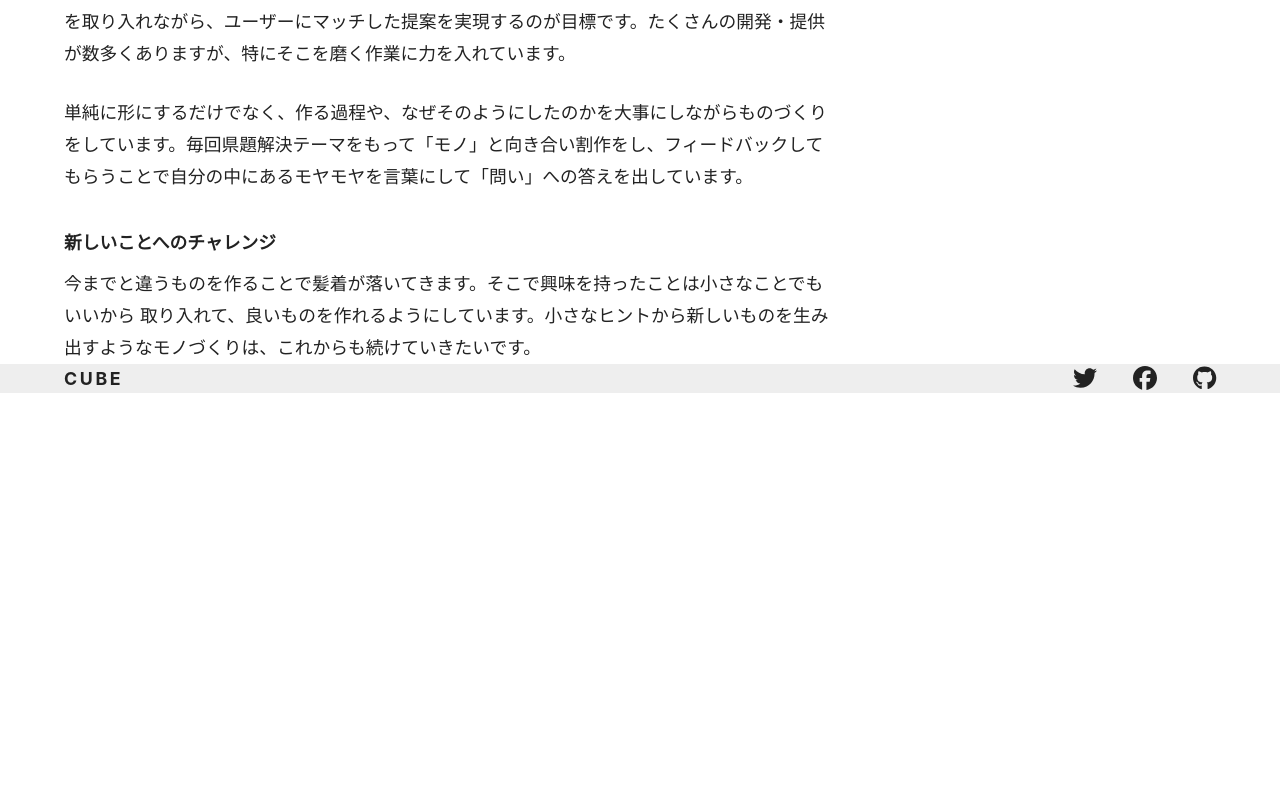
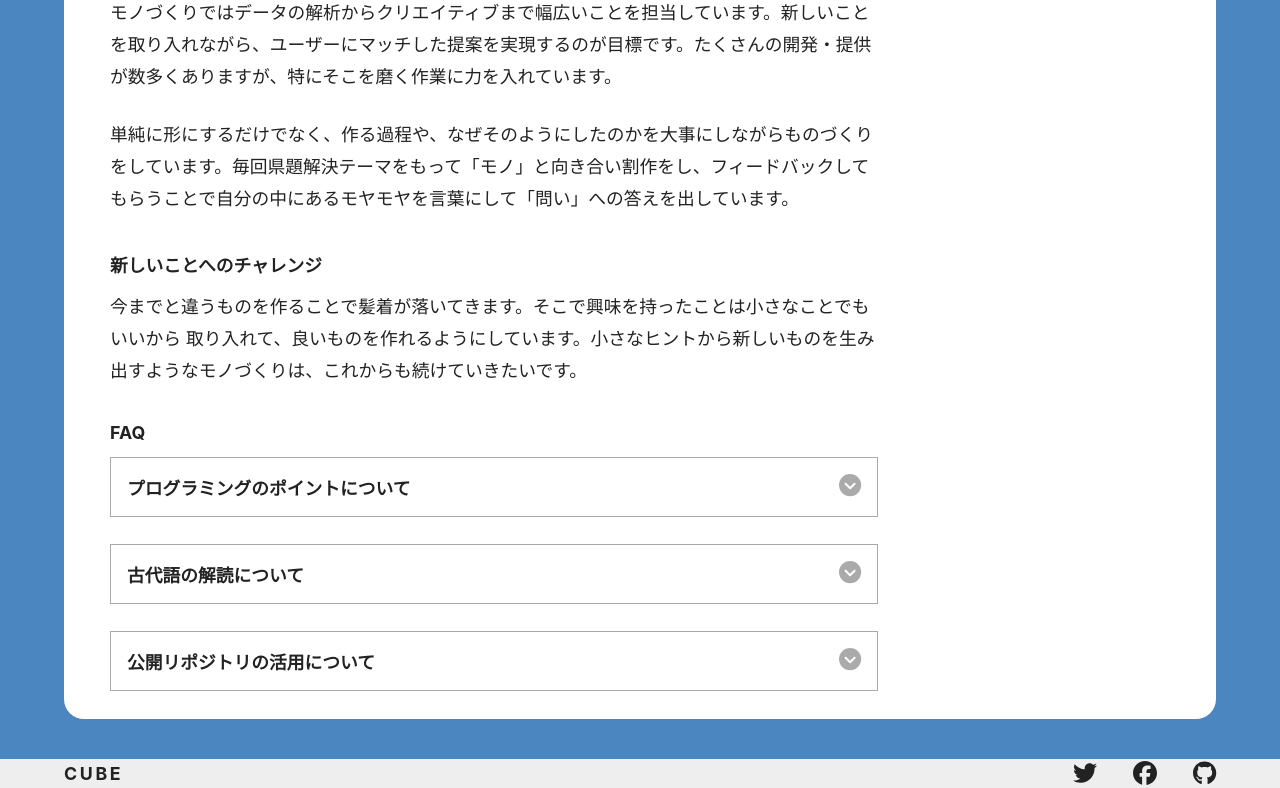
Before and after one commit to yoshipon-tech/practice-next-react, a Next.js app: page /about in a window 1280 px wide. Shown: the part 1241-2029 px from the top of the page. Before the commit the page ends 1634 px from the top, so only its background shows below. Built offline with nearby package versions, Linux system fonts and the light colour scheme.

Commit message:
作って学ぶNext.js\React Webサイト構築完了

```diff
--- /dev/null
+++ b/components/Accordion.tsx
@@ -0,0 +1,45 @@
+import { faCircleChevronDown } from "@fortawesome/free-solid-svg-icons";
+import { FontAwesomeIcon } from "@fortawesome/react-fontawesome";
+import { useRef, useState } from "react";
+import cssModule from "src/styles/accordion.module.css";
+
+type AccordionProps = {
+  heading: string;
+  children: React.ReactNode;
+};
+export default function Accordion({ heading, children }: AccordionProps) {
+  const [textIsOpen, setTextIsOpen] = useState(false);
+
+  const toggleText = () => {
+    setTextIsOpen((prev) => !prev);
+  };
+
+  const refText = useRef<HTMLDivElement>(null);
+
+  return (
+    <div className={textIsOpen ? cssModule.open : cssModule.close}>
+      <h3 className={cssModule.heading}>
+        <button onClick={toggleText}>
+          {heading}
+          <FontAwesomeIcon
+            icon={faCircleChevronDown}
+            className={cssModule.icon}
+          />
+        </button>
+      </h3>
+      <div
+        className={cssModule.text}
+        ref={refText}
+        style={
+          {
+            "--text-height": refText.current
+              ? `${refText.current.scrollHeight}px`
+              : "0px",
+          } as React.CSSProperties
+        }
+      >
+        <div className={cssModule.textInner}>{children}</div>
+      </div>
+    </div>
+  );
+}
--- /dev/null
+++ b/components/BlueFrame.tsx
@@ -0,0 +1,19 @@
+import Link from "next/link";
+import Container from "./Container";
+import cssModule from "src/styles/blueFrame.module.css";
+
+type BlueFrameProps = {
+  children: React.ReactNode;
+};
+
+export default function BlueFrame({ children }: BlueFrameProps) {
+  return (
+    <div className={cssModule.frame}>
+      <Container>{children}</Container>
+
+      <Link href="/blog" className={cssModule.sideBtn}>
+        Recent Blog Posts
+      </Link>
+    </div>
+  );
+}
--- /dev/null
+++ b/next-sitemap.config.js
@@ -0,0 +1,5 @@
+const config = {
+  siteUrl: "https://www.example.com",
+}
+
+module.exports = config
--- a/package.json
+++ b/package.json
@@ -5,6 +5,7 @@
   "scripts": {
     "dev": "next dev",
     "build": "next build",
+    "postBuild": "next-sitemap",
     "start": "next start",
     "lint": "next lint"
   },
@@ -19,6 +20,7 @@
     "html-to-text": "^9.0.5",
     "microcms-js-sdk": "^3.1.2",
     "next": "14.2.13",
+    "next-sitemap": "^4.2.3",
     "plaiceholder": "2",
     "react": "^18",
     "react-dom": "^18",
--- a/src/pages/_app.tsx
+++ b/src/pages/_app.tsx
@@ -8,10 +8,13 @@ config.autoAddCss = false;
 
 import type { AppProps } from "next/app";
 
-export default function MyApp({ Component, pageProps }: AppProps) {
-  return (
-    <Layout>
-      <Component {...pageProps} />
-    </Layout>
-  );
+type CustomAppProps = AppProps & {
+  Component: AppProps["Component"] & {
+    getLayout?: (page: React.ReactNode) => React.ReactNode;
+  };
+};
+
+export default function MyApp({ Component, pageProps }: CustomAppProps) {
+  const getLayout = Component.getLayout || ((page) => page);
+  return <Layout>{getLayout(<Component {...pageProps} />)}</Layout>;
 }
--- a/src/pages/about.tsx
+++ b/src/pages/about.tsx
@@ -1,4 +1,5 @@
 import Contact from "components/Contact";
+import Accordion from "components/Accordion";
 import Container from "components/Container";
 import Hero from "components/Hero";
 import PostBody from "components/PostBody";
@@ -11,6 +12,7 @@ import Image from "next/image";
 import eyecatch from "images/about.jpg";
 
 import Meta from "components/Meta";
+import BlueFrame from "components/BlueFrame";
 
 export default function About() {
   return (
@@ -52,6 +54,23 @@ export default function About() {
               今までと違うものを作ることで髪着が落いてきます。そこで興味を持ったことは小さなことでもいいから
               取り入れて、良いものを作れるようにしています。小さなヒントから新しいものを生み出すようなモノづくりは、これからも続けていきたいです。
             </p>
+
+            <h2>FAQ</h2>
+            <Accordion heading="プログラミングのポイントについて">
+              <p>
+                プログラミングのポイントは、作りたいものを作ることです。楽しいことから思いつき、目標とゴールを決め、そこに向かってさまざまな課題を設定していきながら、プログラムを作っていきます。
+              </p>
+            </Accordion>
+            <Accordion heading="古代語の解読について">
+              <p>
+                古代語を解読するのに必要なのは、書かれた文字そのものだけです。古代の世界観や思考方法。それらを読み取ってこそ古代の世界観が理解できてきます。
+              </p>
+            </Accordion>
+            <Accordion heading="公開リポジトリの活用について">
+              <p>
+                公開リポジトリを活用すると、全世界のどこからでもアクセスし、開発者が関連するプロジェクトのタスクを利用することができます。
+              </p>
+            </Accordion>
           </PostBody>
         </TwoColumnMain>
         <TwoColumnSidebar>
@@ -61,3 +80,7 @@ export default function About() {
     </Container>
   );
 }
+
+About.getLayout = function getLayout(page: React.ReactNode) {
+  return <BlueFrame>{page}</BlueFrame>;
+};
--- /dev/null
+++ b/src/styles/accordion.module.css
@@ -0,0 +1,71 @@
+.open,
+.close {
+  border: solid 1px var(--gray-25);
+}
+
+.heading {
+  font-size: var(--body);
+}
+
+.heading button {
+  all: unset;
+  outline: revert;
+  -webkit-tap-highlight-color: transparent;
+  cursor: pointer;
+  box-sizing: border-box;
+  width: 100%;
+  padding: 1rem;
+  display: flex;
+  justify-content: space-between;
+  gap: 1em;
+}
+
+.icon {
+  color: var(--gray-25);
+  font-size: 1.25em;
+  transition: transform 0.5s;
+}
+
+.open .icon {
+  transform: rotate(180deg);
+}
+
+.text {
+  overflow: hidden;
+  height: 0px;
+  transition: none;
+}
+
+.open .text {
+  animation: openAnim 0.5s forwards;
+}
+
+.close .text {
+  animation: closeAnim 0.5s forwards;
+}
+
+@keyframes openAnim {
+  0% {
+    height: 0px;
+  }
+  99% {
+    height: var(--text-height);
+  }
+  100% {
+    height: auto;
+  }
+}
+
+@keyframes closeAnim {
+  0% {
+    height: var(--text-height);
+  }
+  100% {
+    height: 0px;
+  }
+}
+
+.textInner {
+  padding: 0 1.14em 1.14em;
+  font-size: calc(var(--body) * 0.875);
+}
--- /dev/null
+++ b/src/styles/blueFrame.module.css
@@ -0,0 +1,28 @@
+.frame {
+  padding: 40px 0;
+  background-color: #4c86c1;
+}
+
+.frame > :first-child {
+  padding: var(--space-xs) 0;
+  background-color: var(--white);
+  border-radius: 20px;
+}
+
+.sideBtn {
+  display: none;
+}
+
+@media (min-width: 768px) {
+  .sideBtn {
+    display: revert;
+    position: fixed;
+    top: 30%;
+    right: 0;
+    padding: 1.5em 0.75em;
+    border-radius: 0.5em 0 0 0.5em;
+    color: var(--white);
+    background-color: var(--black);
+    writing-mode: vertical-rl;
+  }
+}
```
Also changed, not shown: 2 other files (tests, documents, lock files or other folders).
